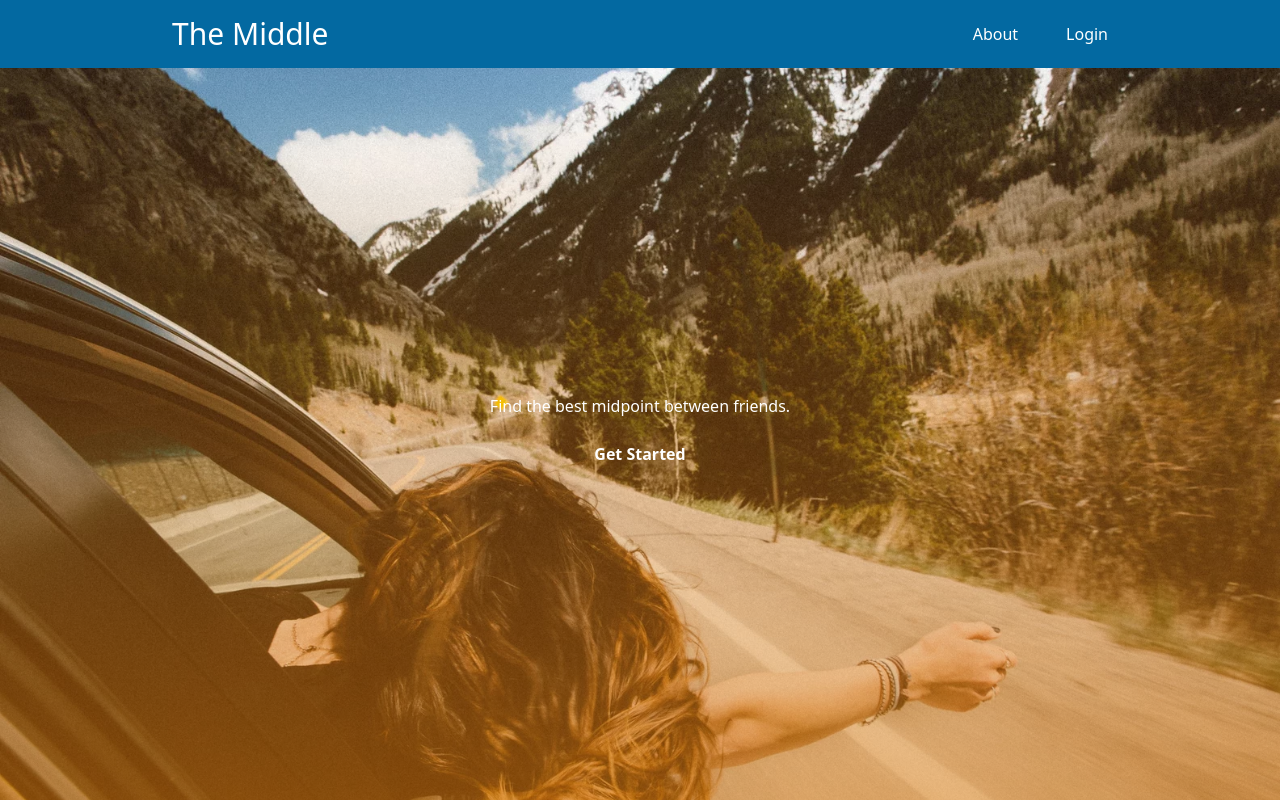
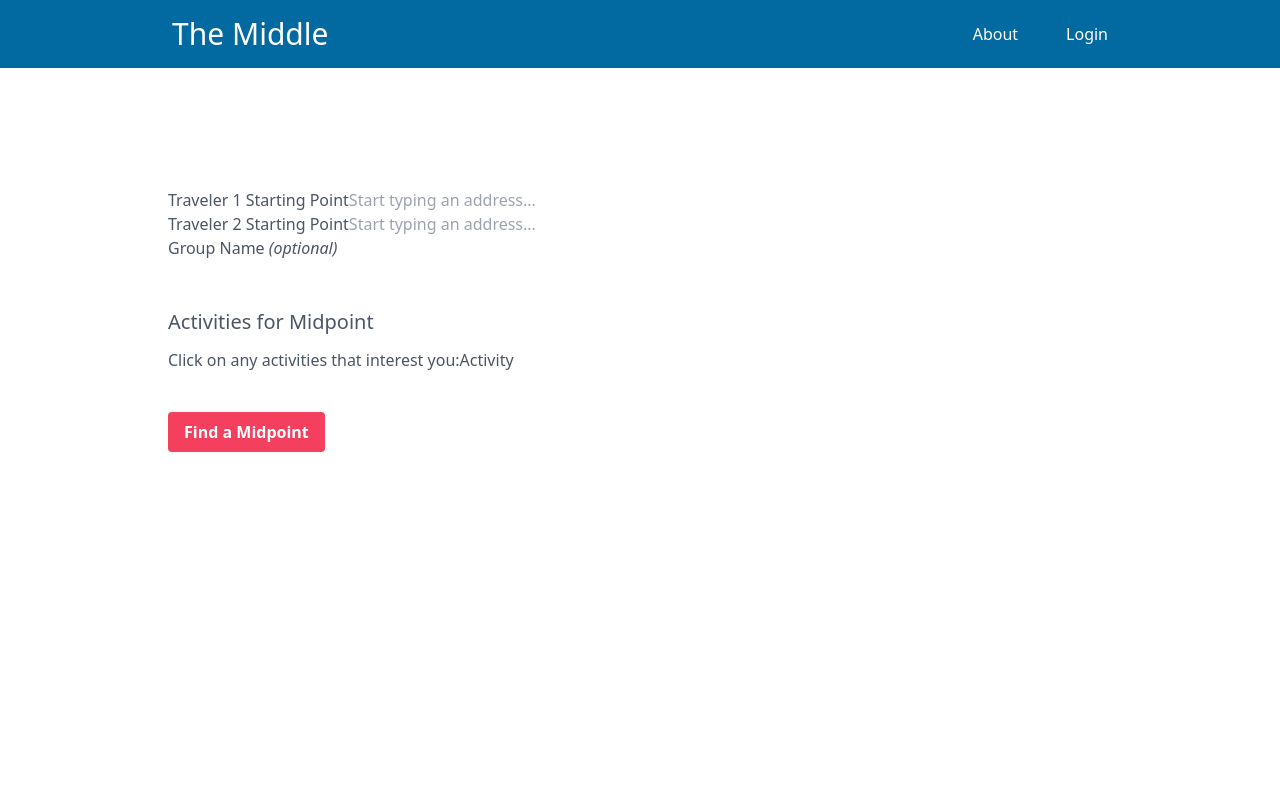
Before and after one commit to spitsfire/the-middle-front, a React (Vite) app: page / in a window 1280 px wide. Built offline with nearby package versions, Linux system fonts and the light colour scheme.

Commit message:
tests Jumbotron and Form components

```diff
--- a/src/App.jsx
+++ b/src/App.jsx
@@ -1,17 +1,18 @@
-import { useState } from 'react'
-import './App.css'
-import Header from './components/Header'
-import Jumbotron from './components/Jumbotron'
+import Form from "./components/form/Form";
+import Header from "./components/Header";
+import Jumbotron from "./components/Jumbotron";
+import "./App.css";
 
 function App() {
-  const [count, setCount] = useState(0)
-
   return (
-    <div id="container">
+    <div id='container' className='text-gray-600'>
       <Header />
-      <Jumbotron />
+      <main className='mt-28'>
+        {/* <Jumbotron /> */}
+        <Form />
+      </main>
     </div>
-  )
+  );
 }
 
-export default App
+export default App;
```
